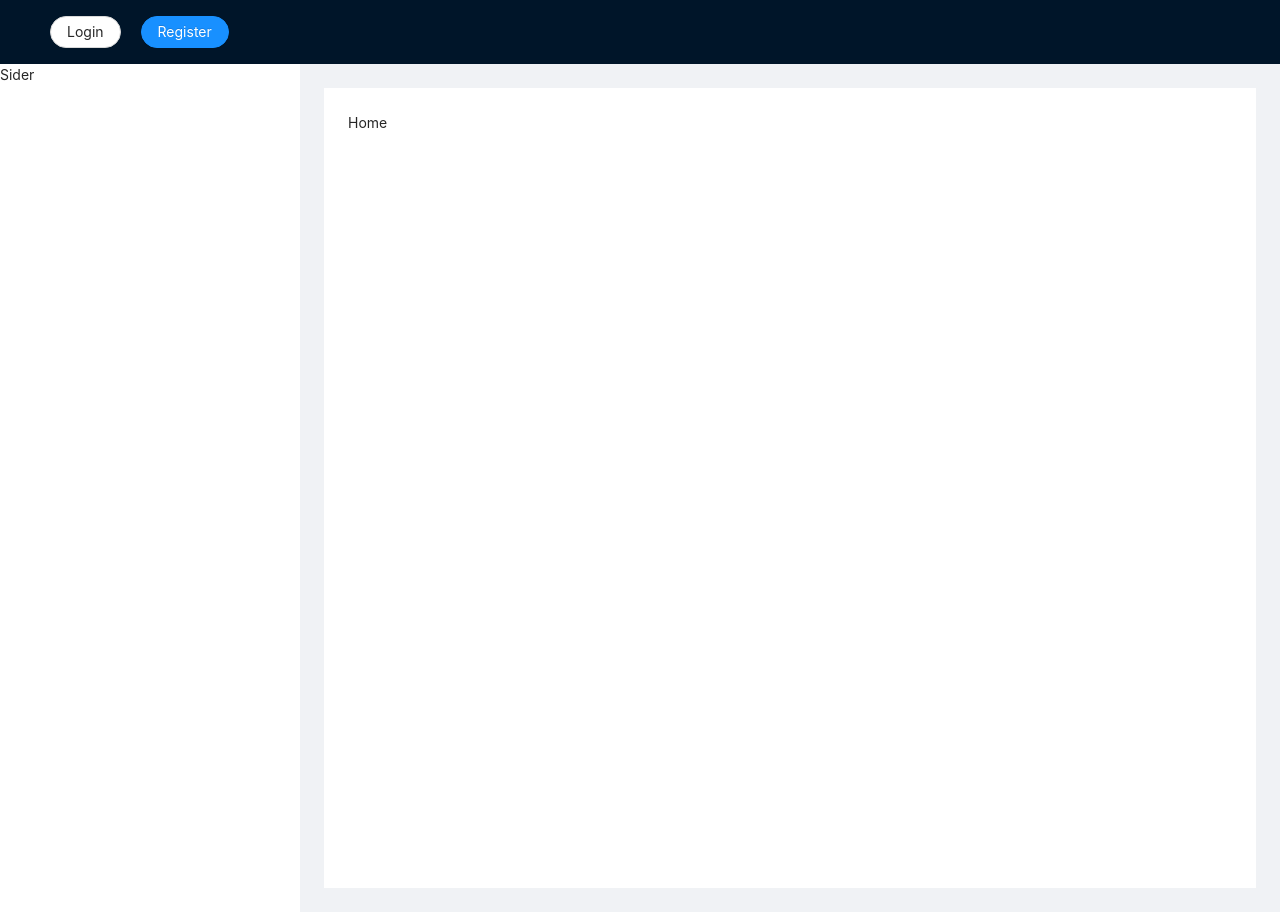
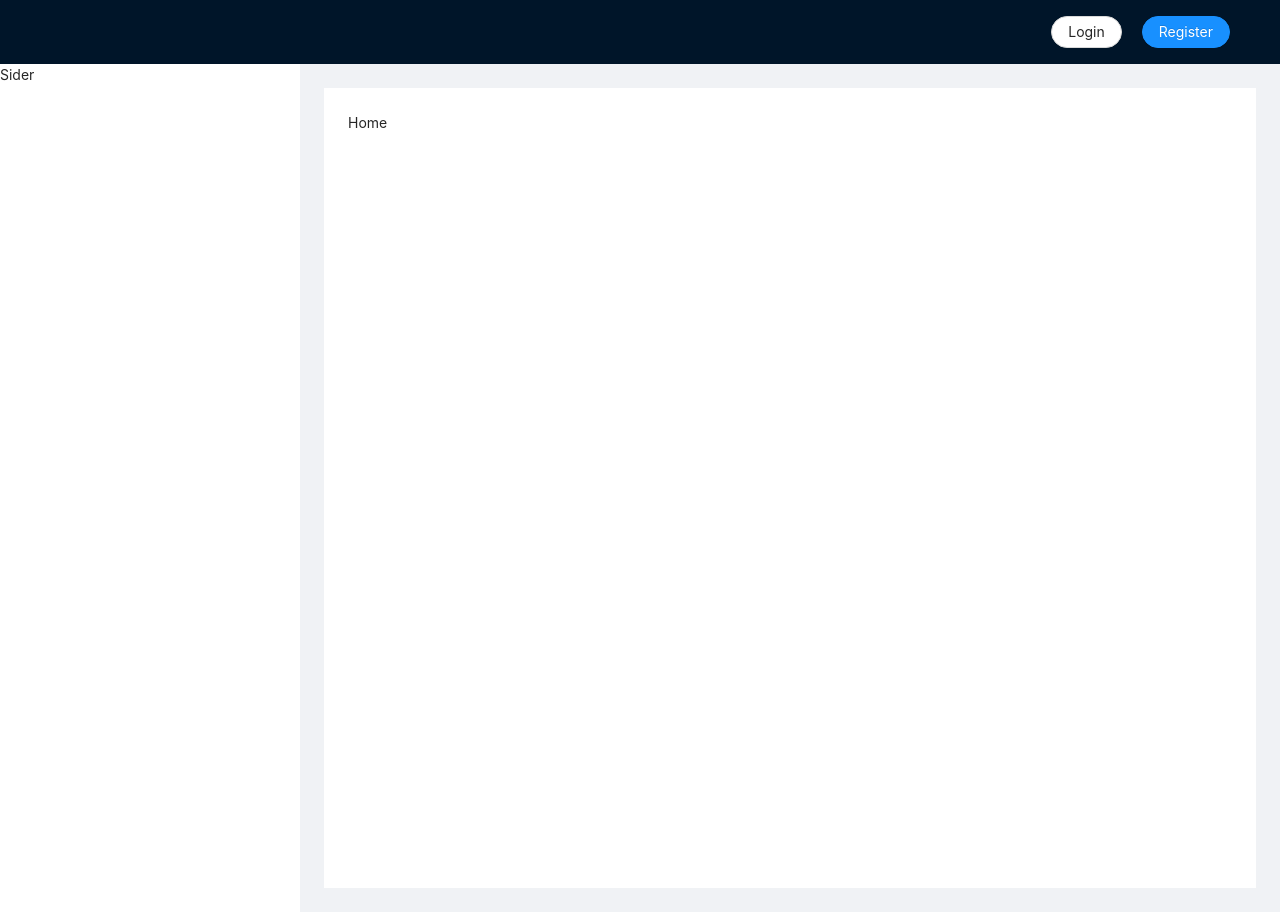
Before and after one commit to xiaoxiao529111/videoStreaming, a React (Create React App) app in the folder frontend/: page / in a window 1280 px wide. Built offline with nearby package versions, Linux system fonts and the light colour scheme.

Commit message:
Update App.js
apply favorites.js

```diff
--- a/frontend/src/App.js
+++ b/frontend/src/App.js
@@ -1,8 +1,9 @@
 import React from 'react';
-import { Button, Layout, message } from 'antd';
+import { Button, Col, Layout, message, Row } from 'antd';
 import Login from './components/Login';
 import Register from './components/Register';
 import { logout } from './utils';
+import Favorites from './components/Favorites';
 
 const { Header, Content, Sider } = Layout;
 
@@ -32,6 +33,14 @@ class App extends React.Component {
   render = () => (
     <Layout>
       <Header>
+        <Row justify="space-between">
+            <Col>
+              {
+                this.state.loggedIn &&
+                <Favorites />
+              }
+            </Col>
+            <Col>
               {
                 this.state.loggedIn ?
                 <Button shape="round" onClick={this.signoutOnClick}>
@@ -43,6 +52,8 @@ class App extends React.Component {
                   </>
                 )
               }
+            </Col>
+          </Row>
       </Header>
       <Layout>
         <Sider width={300} className="site-layout-background">
```
Lines whose indentation alone changed are shown as unchanged.
